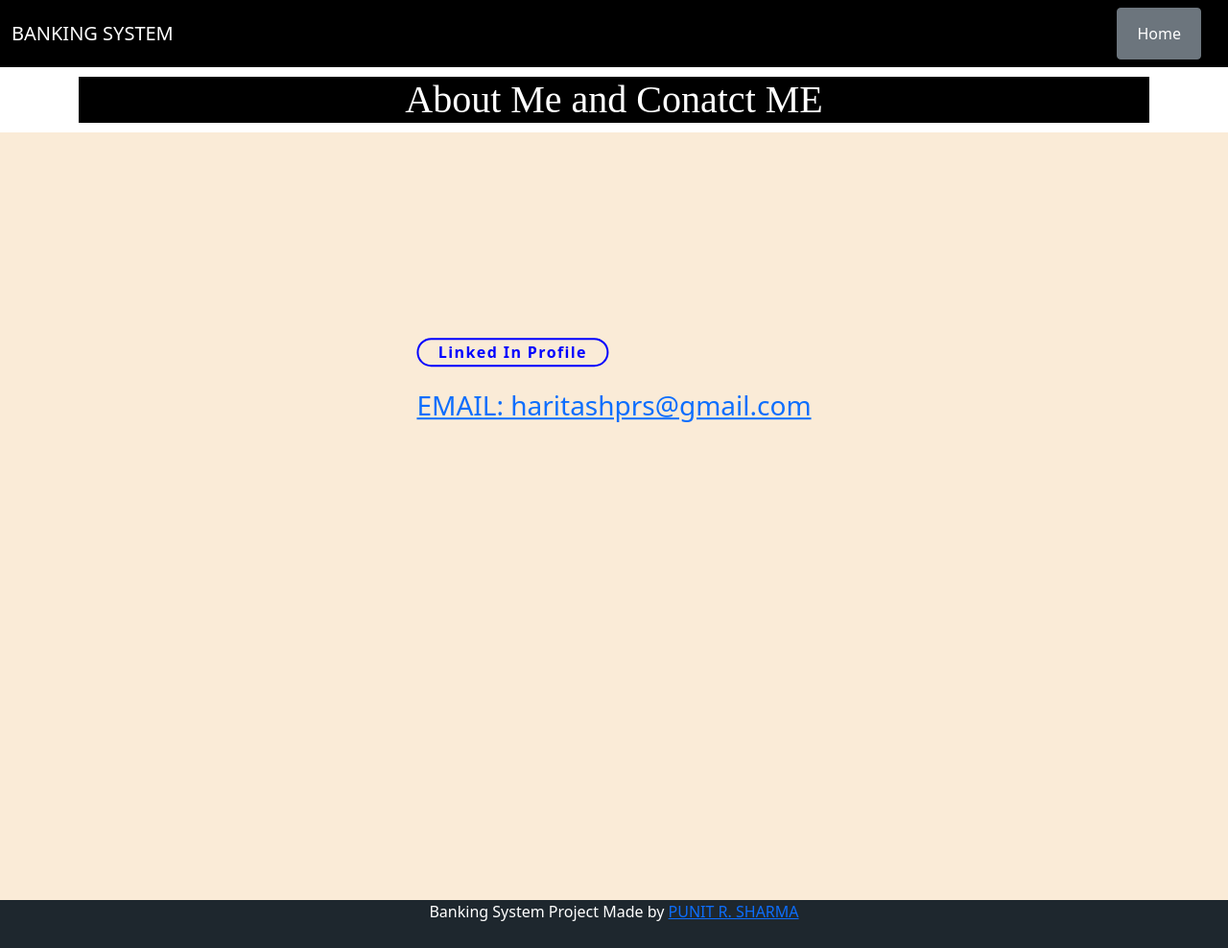
After one commit to haritashprs/prsbanking, a PHP site: page /AboutMe.php in a window 1280 px wide. The commit adds this page. Shown: the whole page at 96% size. Run offline with PHP 8.4, Linux system fonts and the light colour scheme; some web fonts are replaced.

Commit message:
Add files via upload

```diff
--- /dev/null
+++ b/AboutMe.php
@@ -0,0 +1,19 @@
+<?php include('nav.php') ?>
+
+<div class="container">
+    <div class="col-md-12">
+       <h1>About Me and Conatct ME</h1>
+    </div>
+</div>
+
+
+<div class="bg">
+    <div class="center">
+      <div class=" gap-3 col-12 mx-auto">
+            <a href="https://www.linkedin.com/in/punit-sharma-499753199/"><button type="button" id="blue">Linked In Profile</button></a></br>
+            </br><a href=""> <h3>EMAIL: haritashprs@gmail.com</h1></a>
+        </div>
+    </div>
+  </div>
+
+<?php include('footer.php')  ?>
--- a/footer.php
+++ b/footer.php
@@ -1,4 +1,4 @@
 <div id="container">
-    <div id="header"> Banking System Project Made by PUNIT R. SHARMA <br>
+    <div id="header"> Banking System Project Made by <a href="AboutMe.php">PUNIT R. SHARMA </a> <br>
     </div>
  </div>
```
